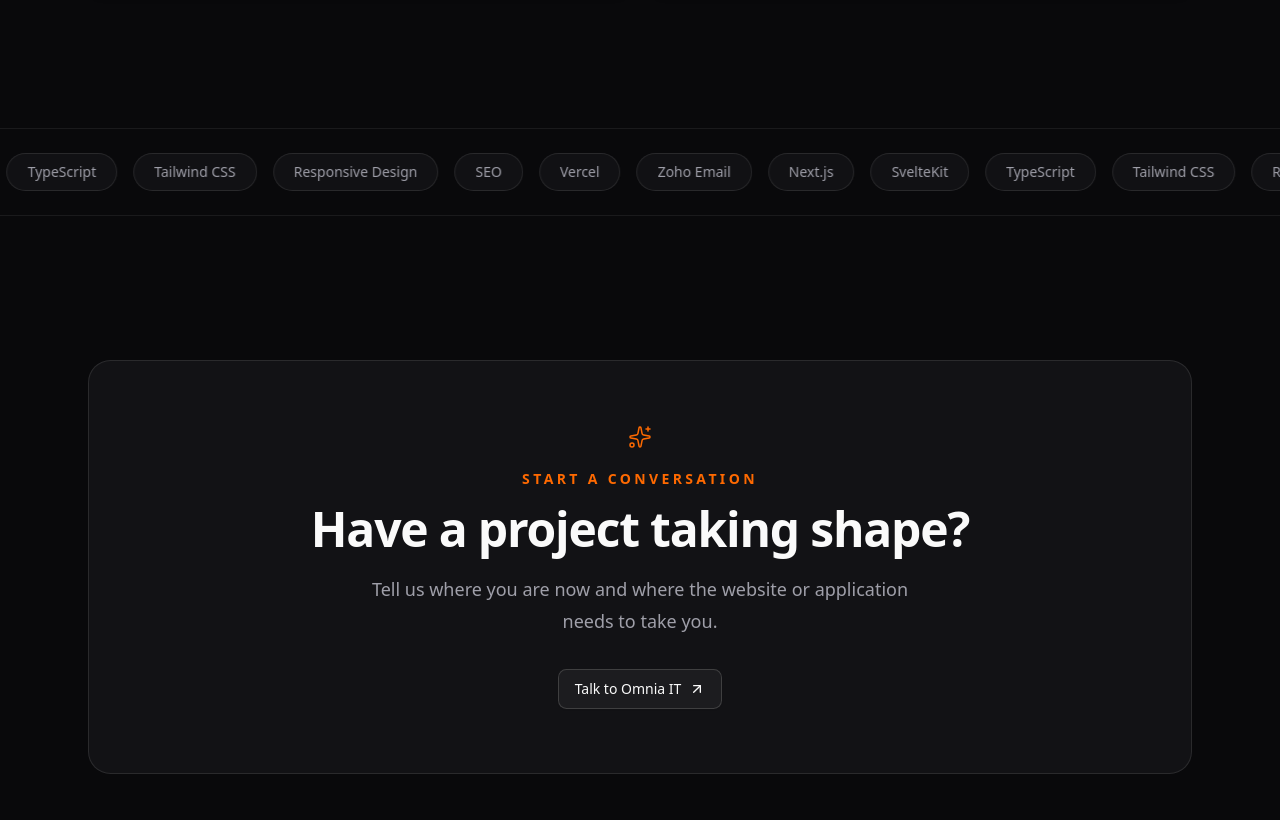
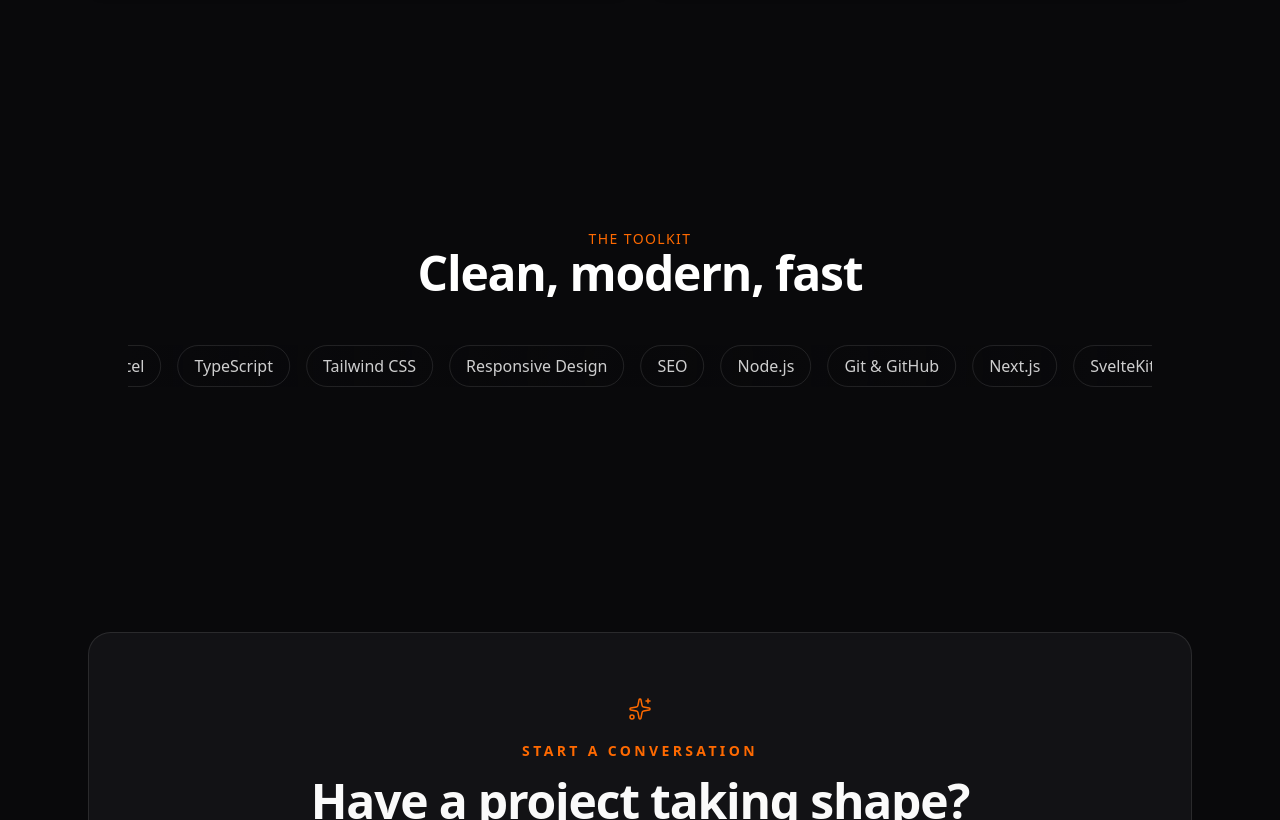
Before and after one commit to cheekysim/omniait, a Next.js app: page /about in a window 1280 px wide. Shown: the part 1980-2800 px from the top of the page. Built offline with nearby package versions, Linux system fonts and the light colour scheme.

Commit message:
Replace tech marquee with #5 version (The toolkit / Clean, modern, fast, width-capped)

```diff
--- a/src/components/sections/AboutTech.tsx
+++ b/src/components/sections/AboutTech.tsx
@@ -2,17 +2,51 @@
 
 import { motion, useReducedMotion } from "motion/react";
 
-const technologies = ["Next.js", "SvelteKit", "TypeScript", "Tailwind CSS", "Responsive Design", "SEO", "Vercel", "Zoho Email"];
+const TAGS = [
+  "Next.js",
+  "SvelteKit",
+  "Vercel",
+  "TypeScript",
+  "Tailwind CSS",
+  "Responsive Design",
+  "SEO",
+  "Node.js",
+  "Git & GitHub",
+];
 
 export default function AboutTech() {
-  const prefersReducedMotion = useReducedMotion();
-  const tags = [...technologies, ...technologies];
+  const reduced = useReducedMotion();
 
   return (
-    <section className="relative z-10 overflow-hidden border-y border-border/70 py-6">
-      <motion.div className="flex w-max gap-4" animate={prefersReducedMotion ? undefined : { x: ["0%", "-50%"] }} transition={{ duration: 28, repeat: Infinity, ease: "linear" }}>
-        {tags.map((technology, index) => <span key={`${technology}-${index}`} className="rounded-full border border-border bg-card/60 px-5 py-2 text-sm font-medium whitespace-nowrap text-muted-foreground backdrop-blur-sm">{technology}</span>)}
-      </motion.div>
+    <section className="relative flex flex-col items-center justify-center min-h-[45vh] px-6 md:px-10 overflow-hidden py-24">
+      <p className="text-primary text-sm tracking-widest uppercase">The toolkit</p>
+      <h2 className="text-4xl md:text-5xl font-semibold tracking-tight text-white">
+        Clean, modern, fast
+      </h2>
+
+      {/* Infinite marquee */}
+      <div className="relative w-full max-w-5xl mt-12 overflow-hidden" aria-hidden="true">
+        <div className="pointer-events-none absolute inset-y-0 left-0 right-0 bg-radial-[circle] from-transparent to-background" />
+        <motion.div
+          className="flex gap-4 whitespace-nowrap w-max"
+          style={{ x: reduced ? 0 : "-50%" }}
+          animate={reduced ? undefined : { x: ["0%", "-50%"] }}
+          transition={
+            reduced
+              ? { duration: 0 }
+              : { x: { duration: 26, repeat: Infinity, ease: "linear" } }
+          }
+        >
+          {[...TAGS, ...TAGS].map((tag, i) => (
+            <span
+              key={i}
+              className="rounded-full border border-border px-4 py-2 text-base whitespace-nowrap text-white/80"
+            >
+              {tag}
+            </span>
+          ))}
+        </motion.div>
+      </div>
     </section>
   );
 }
```
